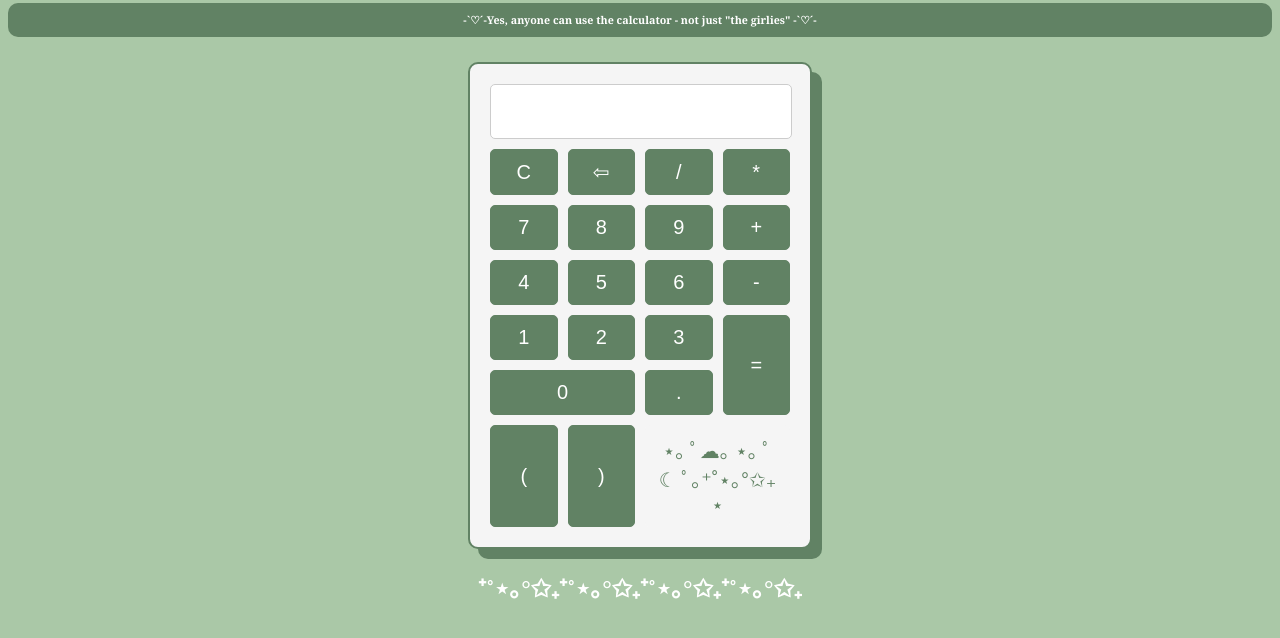
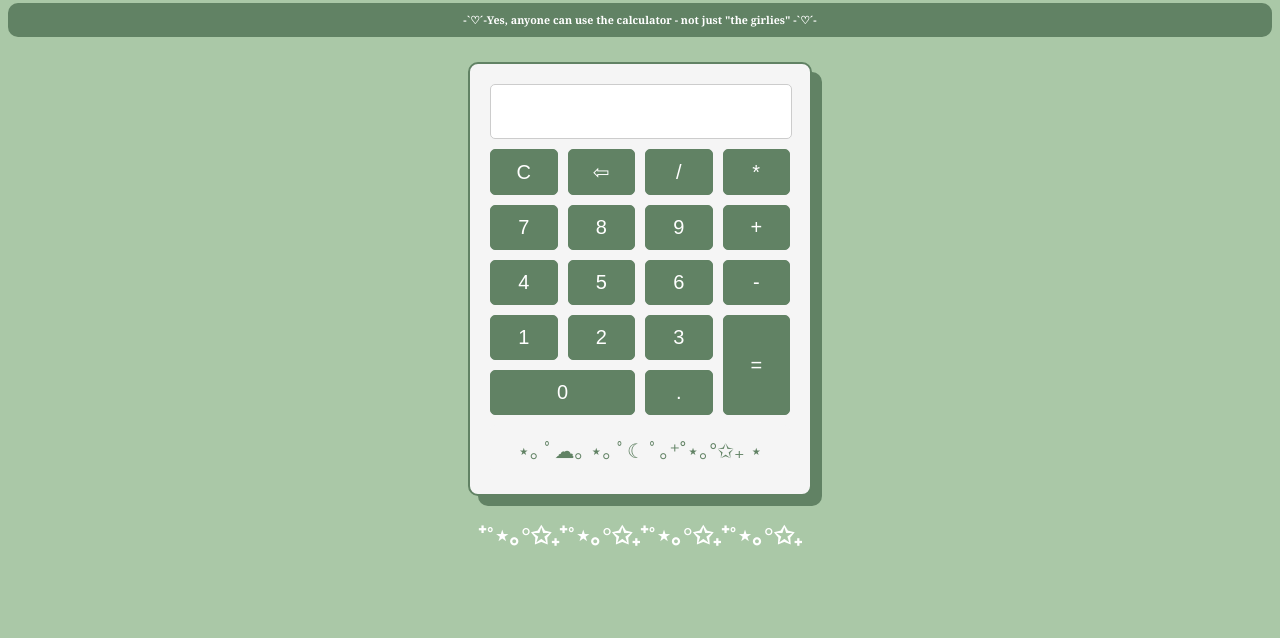
Before and after one commit to jaisunera/Calculator, a plain HTML site: page index.html in a window 1280 px wide. Shown: the part 86-724 px from the top of the page. Drawn offline with Linux system fonts and the light colour scheme; a script that the page names is missing.

Commit message:
Simplified and fixed keyword error

```diff
--- a/index.html
+++ b/index.html
@@ -16,7 +16,7 @@
         <input type = "text" id = "result" readonly>
       </div>
       <div class = "buttons">
-        <button onclick = "clear()">C</button>
+        <button onclick = "clearAll()">C</button>
         <button onclick = "backspace()">⇦</button>
         <button onclick = "append('/')">/</button>
         <button onclick = "append('*')">*</button>
@@ -34,8 +34,6 @@
         <button class = "double-height" onclick = "calculate()"> = </button>
         <button class = "double-width" onclick = "append('0')">0</button>
         <button onclick = "append('.')">.</button>
-        <button onclick = "append('(')">(</button>
-        <button onclick = "append(')')">)</button>
         <button class = "deco">⋆｡ ﾟ☁︎｡ ⋆｡ ﾟ☾ ﾟ｡⁺˚⋆｡°✩₊ ⋆</button>
       </div>
     </div>
--- a/style.css
+++ b/style.css
@@ -71,7 +71,7 @@ html {
 }
 
 .deco {
-    grid-column: span 2;
+  grid-column: span 4;
   color: #618264;
   background-color: #f5f5f5;
   border: #f5f5f5;
```
Lines whose indentation alone changed are shown as unchanged.
